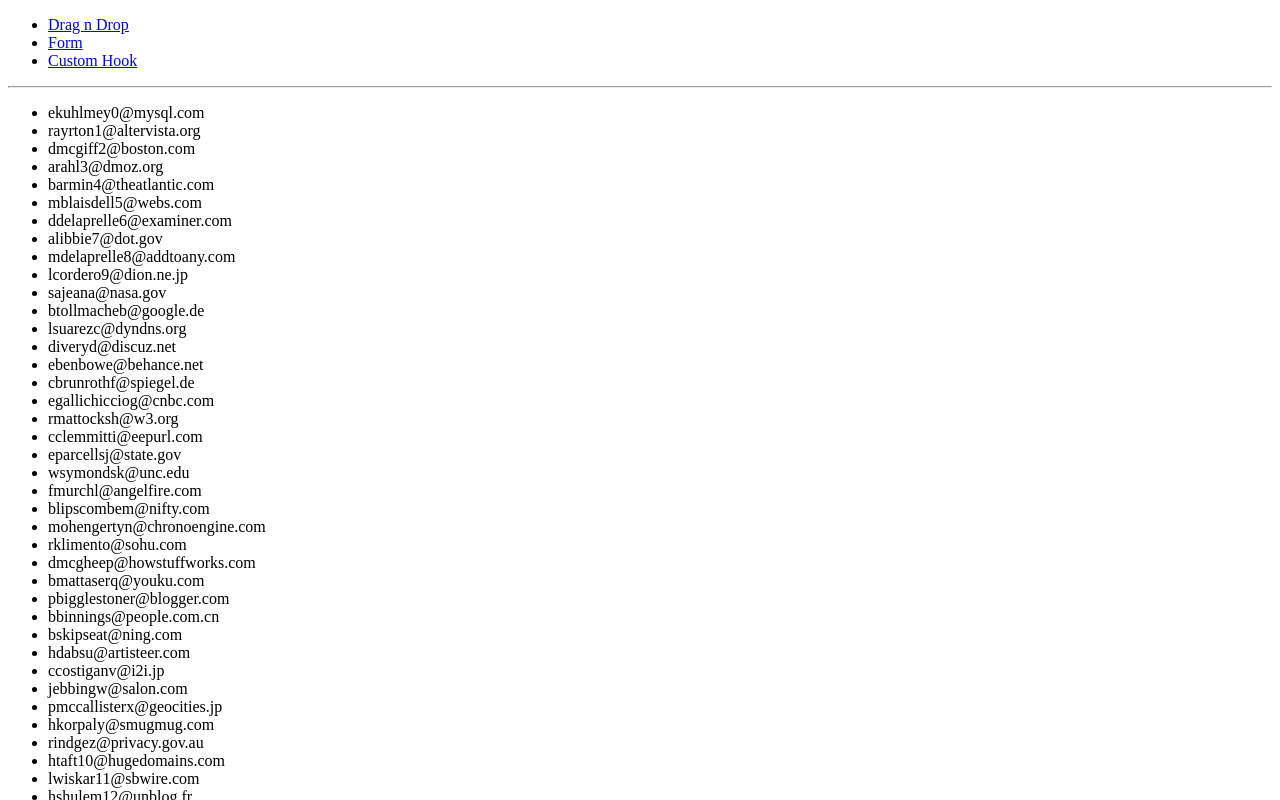
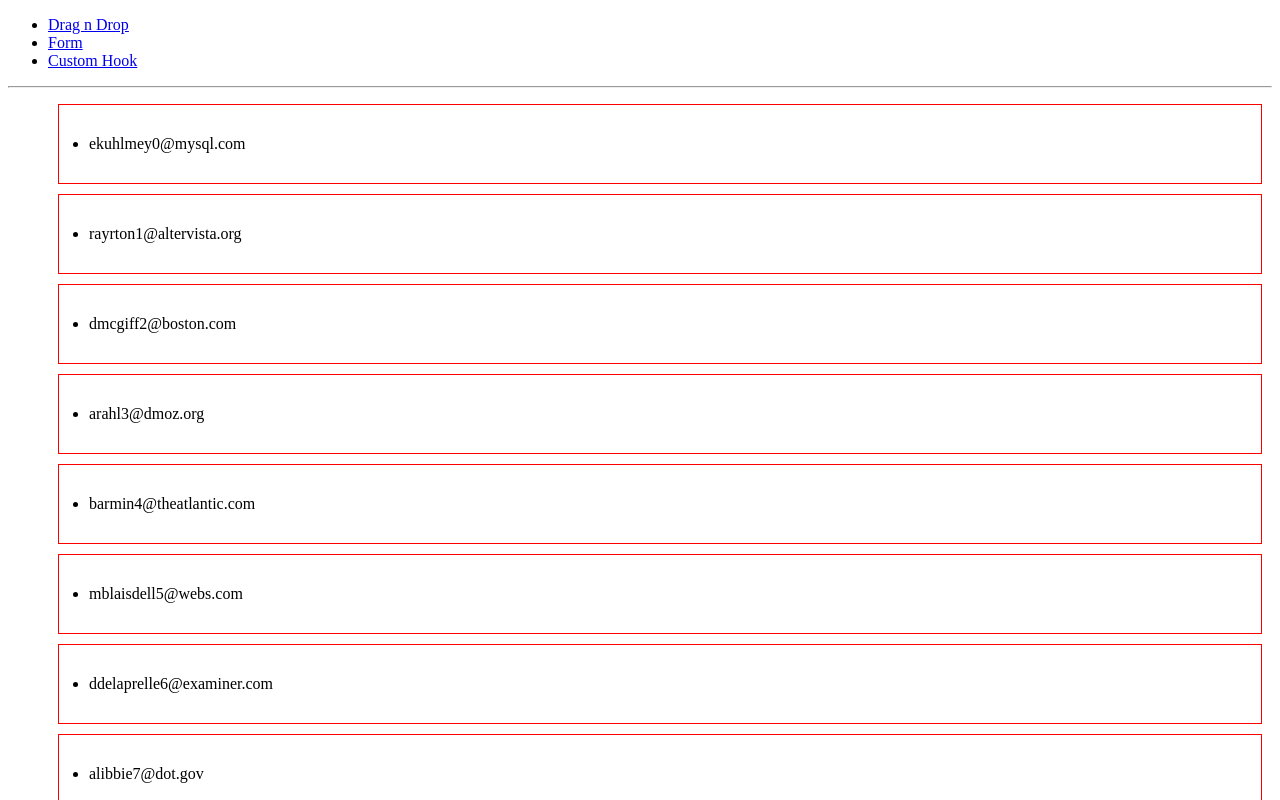
Before and after one commit to has315/AleControlTasksV2, a React (Vite) app: page /dragDrop in a window 1280 px wide. Shown: the top 800 px of the page. Built offline with nearby package versions, Linux system fonts and the light colour scheme.

Commit message:
dragndrop updates

```diff
--- a/src/components/DragnDrop/DragArea.tsx
+++ b/src/components/DragnDrop/DragArea.tsx
@@ -4,11 +4,23 @@ import { DragContext } from '../../context/DragContext'
 
 const DragArea: React.FC<DragProps> = ({ items, onChange, children }: DragProps) => {
 
-    const [DraggedItem, SetDraggedItem] = useState(0)
+    const [draggedItem, setDraggedItem] = useState(0)
+    const [draggedOverItem, setDraggedOverItem] = useState(0)
+
+    const swapIndex = (arr: any, index1: number, index2: number) => {
+        console.log(`Swap: ${index1} ${index2}`)
+        let tmp = arr[index2];
+        arr[index2] = arr[index1];
+        arr[index1] = tmp
+
+        // return [arr[index1], arr[index2]] = [arr[index2], arr[index1]]
+        return [...arr]
+    }
 
     const onDrop = (e: React.DragEvent<HTMLDivElement>) => {
         e.preventDefault();
-
+        console.log(draggedItem);
+        onChange(swapIndex(items, draggedItem, draggedOverItem))
     }
 
     const onDragOver = (e: React.DragEvent<HTMLDivElement>) => {
@@ -16,8 +28,8 @@ const DragArea: React.FC<DragProps> = ({ items, onChange, children }: DragProps)
     }
 
     return (
-        <DragContext.Provider value={{ SetDraggedItem }}>
-            <div className="DragArea" onDragOver={onDragOver} onDrop={onDrop}>
+        <DragContext.Provider value={{ setDraggedItem, setDraggedOverItem }}>
+            <div className="" onDrop={onDrop} onDragOver={onDragOver}>
                 {children}
             </div>
         </DragContext.Provider>
--- a/src/components/DragnDrop/DragItem.tsx
+++ b/src/components/DragnDrop/DragItem.tsx
@@ -3,25 +3,33 @@ import { DragContext } from '../../context/DragContext'
 import { DragItemProps } from '~/types/dragTypes'
 
 
-const DragItem: React.FC<DragItemProps> = ({ children }) => {
+const DragItem: React.FC<DragItemProps> = ({ children, index }) => {
 
     const context = useContext(DragContext)
 
 
     const onDragStart = (e: React.DragEvent<HTMLDivElement>) => {
-        e.preventDefault();
-        console.log(e.currentTarget.innerText)
+        // e.preventDefault();
+        console.log(`Drag start: ${index}`);
+        context?.setDraggedItem(index)
 
-        // context?.SetDraggedItem(e.currentTarget)
     }
+
+    const onDragOver = (e: React.DragEvent<HTMLDivElement>) => {
+        // e.preventDefault();
+        console.log(`Drag end: ${index}`);
+        context?.setDraggedOverItem(index)
+    }
+
 
     return (
         <div
-            draggable
+        draggable
             className={''}
+            style={{margin: 10, padding: 30, border: "1px solid red"}}
             onDragStart={onDragStart}
+            onDragOver={onDragOver}
         >
-
             {children}
         </div>
     )
--- a/src/components/Form/FormInput.tsx
+++ b/src/components/Form/FormInput.tsx
@@ -2,7 +2,7 @@ import React, { useContext } from 'react'
 import { FormInputs, FormInputType } from '../../types/formTypes'
 import FormContext from '../../context/FormContext'
 
-export const FormInput = ({ type, name, placeHolder, required }: FormInputType) => {
+export const FormInput: React.FC<FormInputType> = ({ type, name, placeHolder, required }: FormInputType) => {
     const context = useContext(FormContext);
     const currentState = context?.initialValues
 
--- a/src/components/Form/index.ts
+++ b/src/components/Form/index.ts
@@ -1,2 +1,2 @@
 export {default as Form} from '../Form/Form'
-export {default as FormInput} from '../Form/Form'
+export {default as FormInput} from '../Form/FormInput'
--- a/src/pages/dragDrop.jsx
+++ b/src/pages/dragDrop.jsx
@@ -32,13 +32,13 @@ export const DraggableUserList = () => {
 			<ul>
 				<DragArea items={exampleUsers} onChange={setExampleUsers}>
 					{exampleUsers.map((user, i) => (
-						<DragItem key={`drag-${user.id}`} index={i} id={user.id} note="ovde moze da ide key, index, itd.">
+						<DragItem key={`drag-${user.id}`} index={i}  note="ovde moze da ide key, index, itd.">
 							<li>
 								<span>{user.name}</span>
 								<span>{user.email}</span>
 							</li>
 						</DragItem>
-					))}
+					))}s
 				</DragArea>
 			</ul>
 	);
```
Also changed, not shown: src/types/dragTypes.ts (+6 -2 lines).
